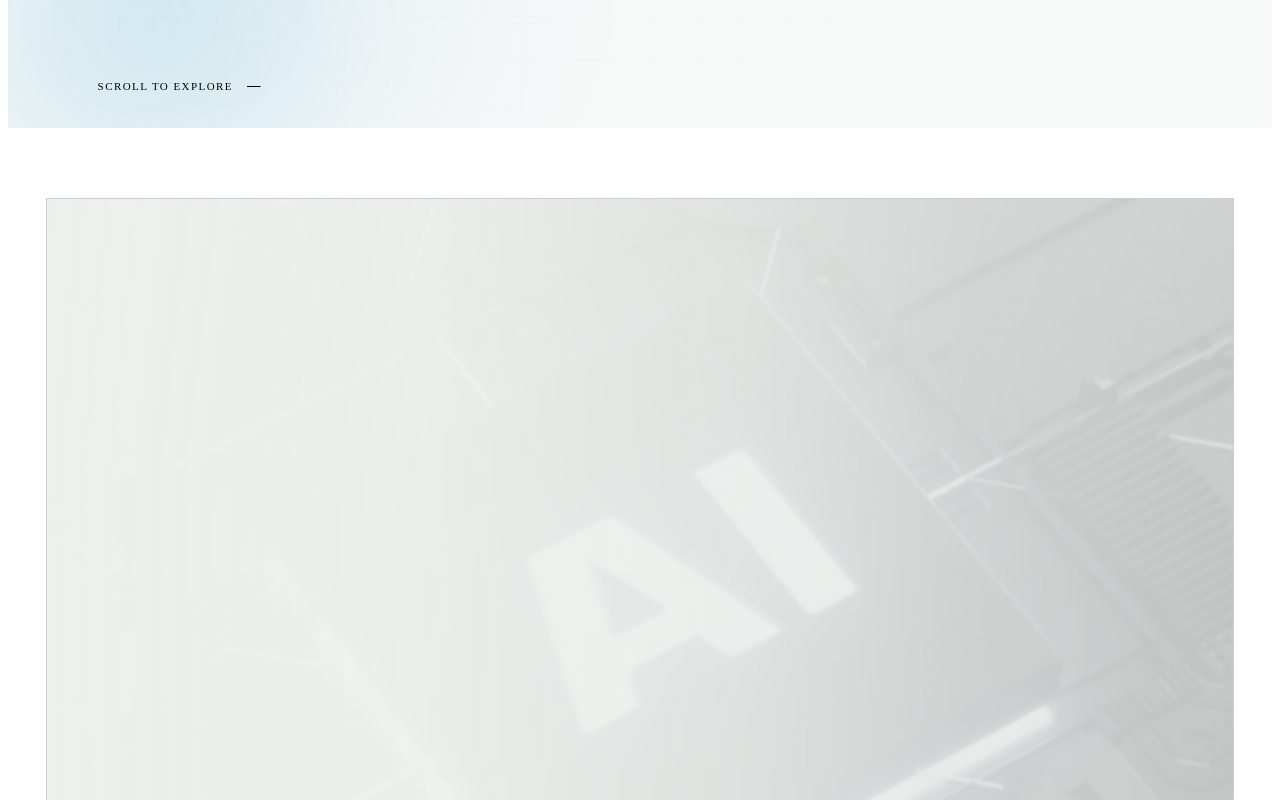
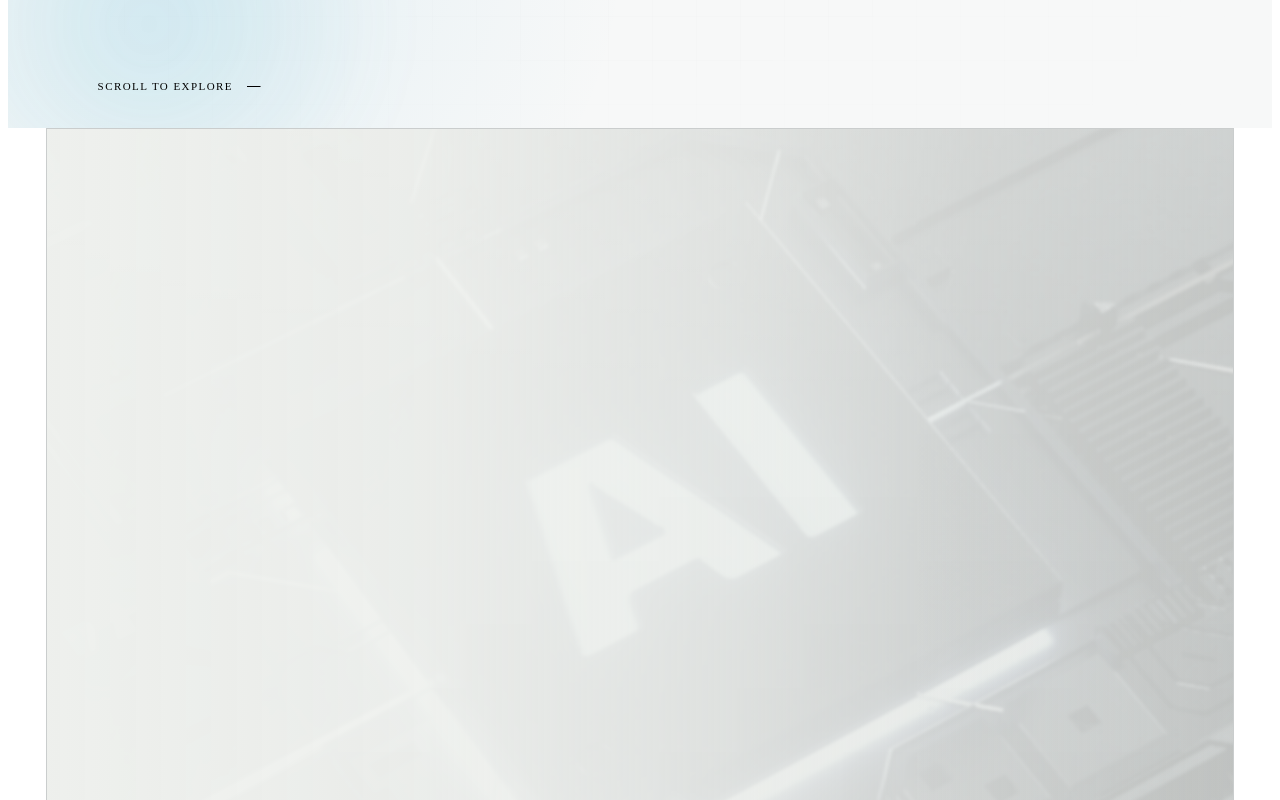
Before and after one commit to Dpehect/Trionn, a Next.js app: page / in a window 1280 px wide. Shown: the part 900-1700 px from the top of the page. Built offline with nearby package versions, Linux system fonts and the light colour scheme.

Commit message:
l1 old animate

```diff
--- a/app/globals.css
+++ b/app/globals.css
@@ -1177,3 +1177,83 @@
     transform: scale(1.08) !important;
   }
 }
+
+
+/* Restore the original overlapping sticky-layer behaviour */
+.layer-stack {
+  position: relative;
+  isolation: isolate;
+  overflow: visible;
+}
+
+.layer-stack::after {
+  display: none !important;
+}
+
+.layer-card {
+  position: sticky !important;
+  top: 70px !important;
+  height: calc(100svh - 70px) !important;
+  min-height: 630px;
+  margin: 0 3vw !important;
+  overflow: hidden;
+  transform: translateZ(0);
+  backface-visibility: hidden;
+}
+
+/* The image is atmospheric background, so the layer itself is one-column again */
+.layer-card {
+  display: grid;
+  grid-template-columns: minmax(0, 1fr) !important;
+  align-items: center;
+  gap: 0 !important;
+  padding: clamp(58px, 7vw, 112px) !important;
+}
+
+.layer-copy {
+  width: min(680px, 64vw);
+  max-width: 680px;
+  padding: clamp(24px, 3vw, 48px);
+  border-radius: 26px;
+  background: rgba(239, 241, 238, .28);
+  backdrop-filter: blur(3px);
+}
+
+.layer-visual,
+.layer-visual--image {
+  display: none !important;
+}
+
+/* Each following card covers the previous one rather than appearing as a separate block */
+.layer-card--1 { z-index: 1; }
+.layer-card--2 { z-index: 2; }
+.layer-card--3 { z-index: 3; }
+.layer-card--4 { z-index: 4; }
+
+@supports (height: 100dvh) {
+  .layer-card {
+    height: calc(100dvh - 70px) !important;
+  }
+}
+
+@media (max-width: 800px) {
+  .layer-card {
+    top: 0 !important;
+    height: 100svh !important;
+    min-height: 700px;
+    margin: 0 !important;
+    padding: 54px 22px 30px !important;
+  }
+
+  .layer-copy {
+    width: 100%;
+    max-width: 100%;
+    padding: 24px 20px;
+  }
+
+  @supports (height: 100dvh) {
+    .layer-card {
+      height: 100dvh !important;
+    }
+  }
+}
--- a/components/layered-homepage.tsx
+++ b/components/layered-homepage.tsx
@@ -159,9 +159,9 @@ export function LayeredHomepage() {
             ease: "none",
             scrollTrigger: {
               trigger: card,
-              start: "top 102%",
-              end: "top 2%",
-              scrub: 1.15,
+              start: "top bottom",
+              end: "top top",
+              scrub: true,
             },
           }
         );
@@ -175,9 +175,9 @@ export function LayeredHomepage() {
             ease: "power3.out",
             scrollTrigger: {
               trigger: card,
-              start: "top 80%",
-              end: "top 27%",
-              scrub: 1.08,
+              start: "top 76%",
+              end: "top 30%",
+              scrub: 0.9,
             },
           }
         );
```
Also changed, not shown: 1 other file (tests, documents, lock files or other folders).
